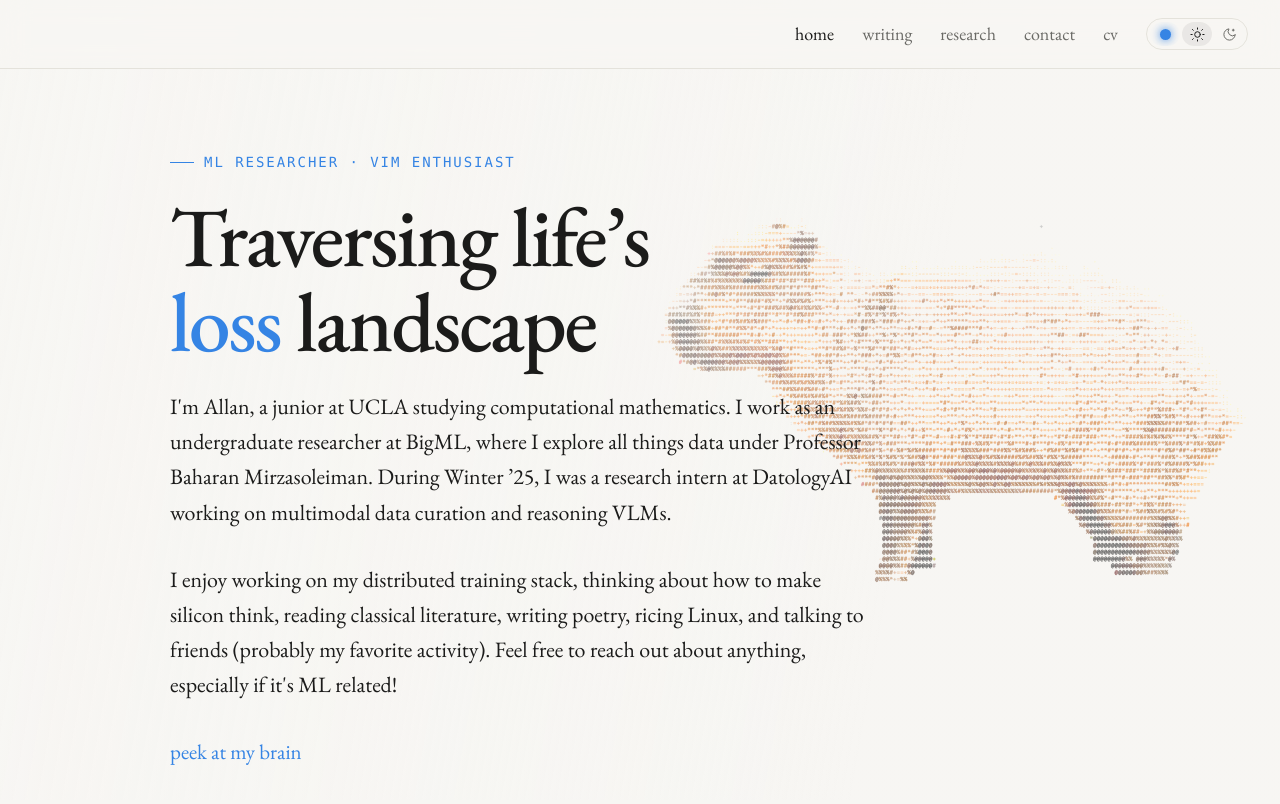
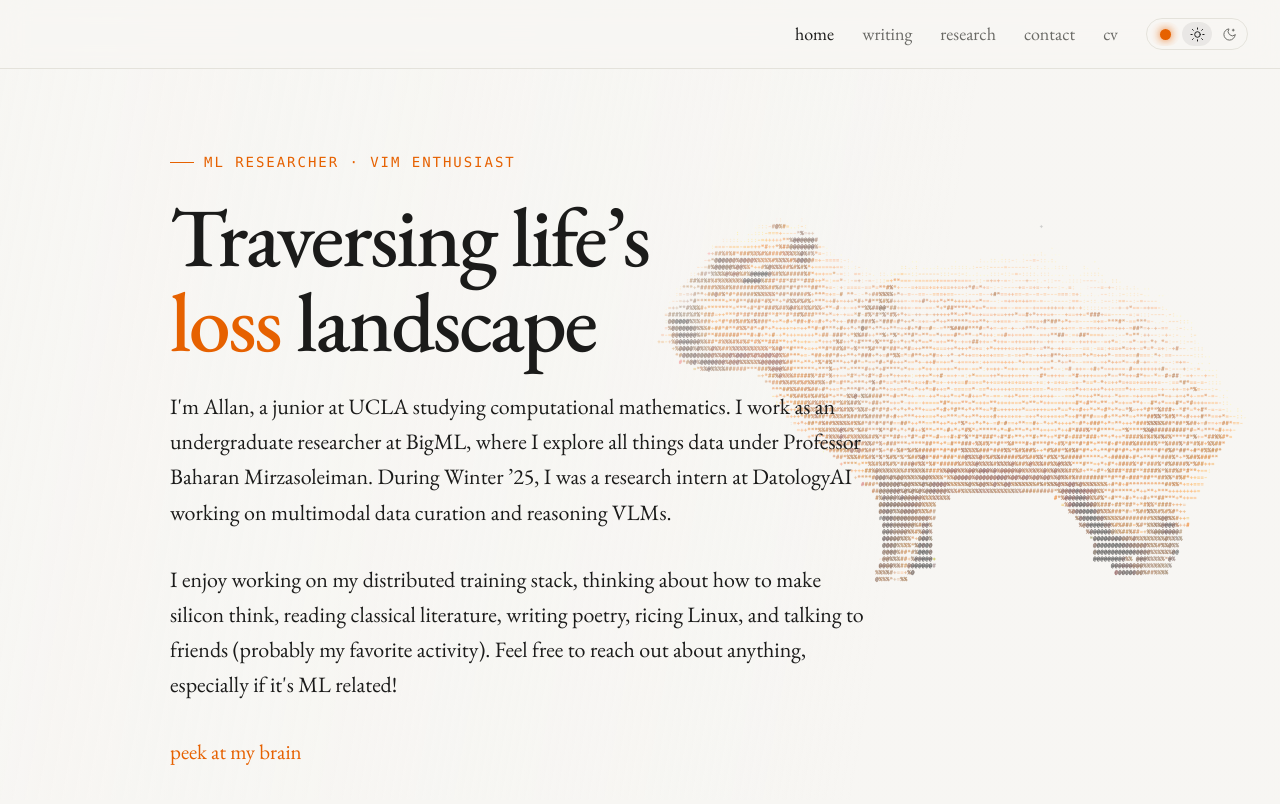
Before and after one commit to giyushino/giyushino.github.io, an Eleventy site: page site/index.njk in a window 1280 px wide. Both pictures are taken after a click on the button 1197 px from the left and 34 px from the top of the page. Built offline with nearby package versions, Linux system fonts and the light colour scheme; Eleventy itself is replaced by a stand-in of ours; files that its build step writes are made by us from their sources.

Commit message:
resize capy

```diff
--- a/site/css/styles.css
+++ b/site/css/styles.css
@@ -21,7 +21,7 @@
   --dim: #6a6a66;
   --faint: #cbcac4;
   --rule: #e4e2db;
-  --accent: #3584e4;     /* stronger blue for cream */
+  --accent: #E66100;     /* orange, warm against the cream */
   --accent2: #1aa898;    /* darker cyan, legible on light */
 }
 /* Hold the outgoing page on screen until the incoming one is ready to paint,
@@ -159,9 +159,14 @@ code { font-family: var(--mono); font-size: 0.9em; background: var(--panel); pad
  * shape, and it sits nearly flush right so it clears the hero copy. */
 :root[data-theme="light"] #svg-bg {
   --svg-art: var(--svg-bg-light);
-  /* 50 rather than the 58 this started at: the export was cropped down to the
+  /* Height-driven, so a plain 50vh would ignore the window's width entirely and
+   * let the landscape export run off both edges on a narrow viewport. The min()
+   * keeps 50vh on ordinary windows and hands control to the width once that
+   * gets tight, which is the axis `contain` would have picked anyway.
+   *
+   * 50 rather than the 58 this started at: the export was cropped down to the
    * animal, so the same number would have painted it larger. */
-  --svg-size: auto 50vh;
+  --svg-size: auto min(50vh, 60vw);
   --svg-x: 96%;
 }
 
```
